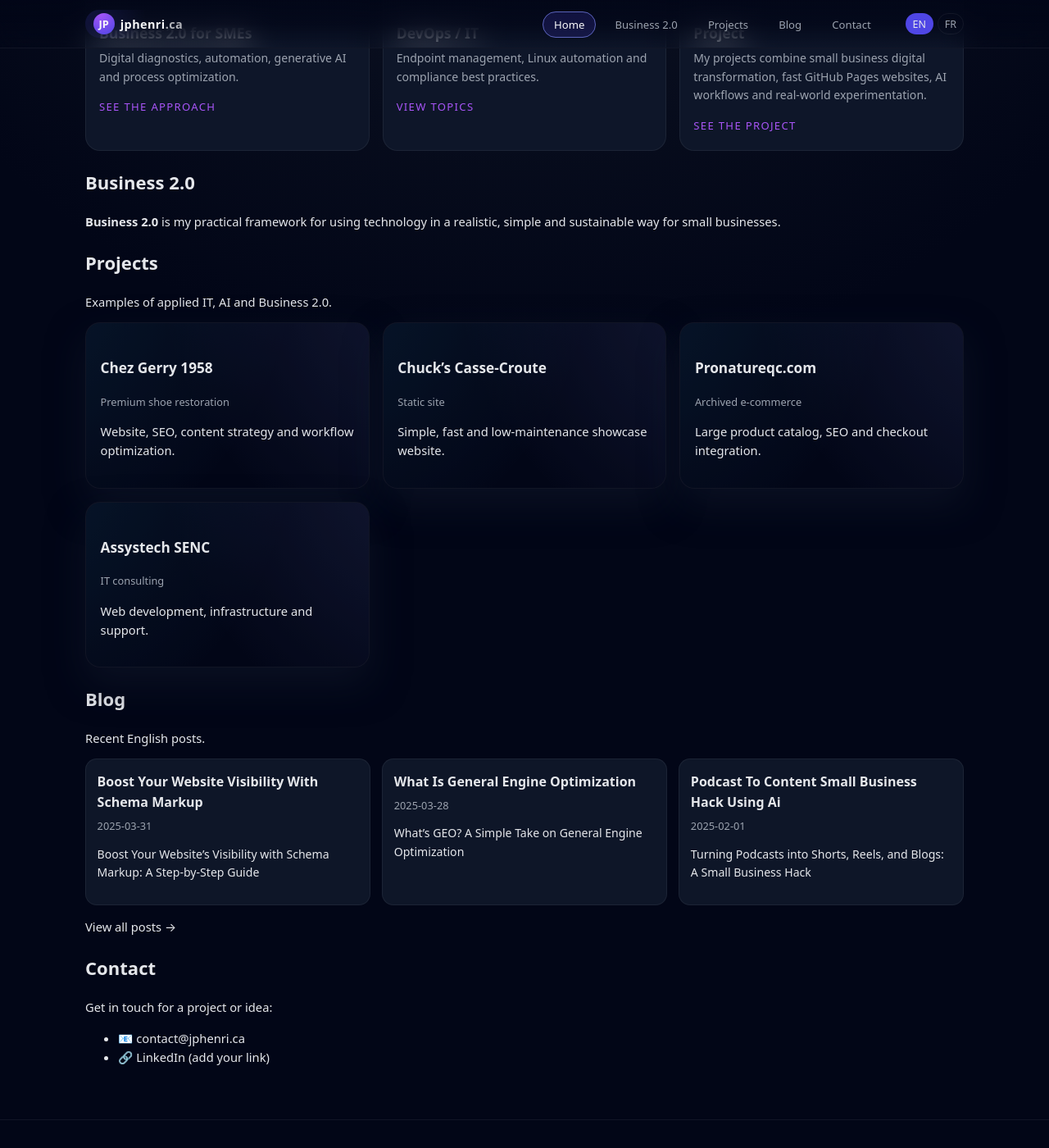
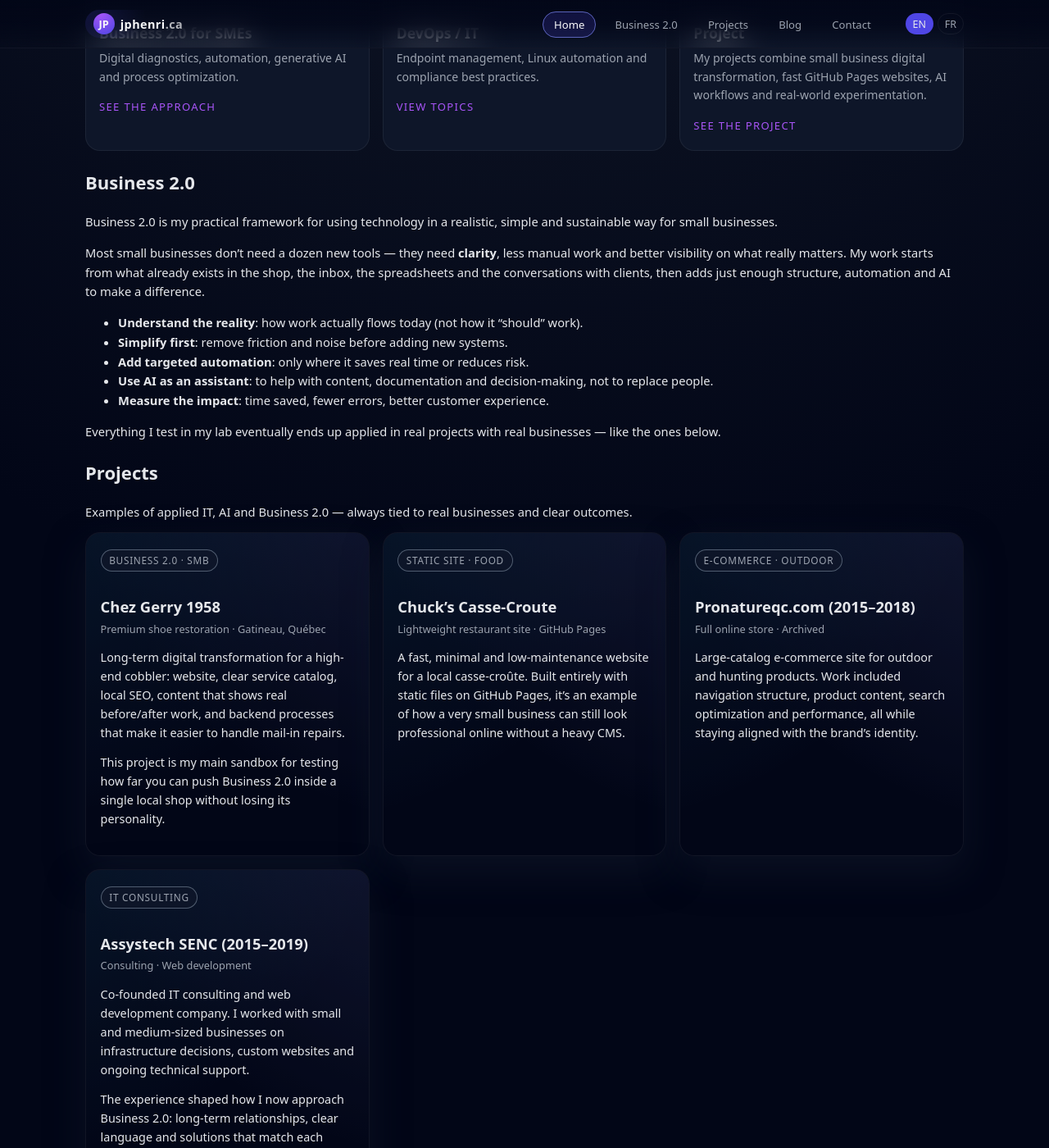
Before and after one commit to jphenri/jphenri.com, a Jekyll site: the page built from index.md, in a window 1280 px wide and 1400 px high, scrolled down 440 px. Shown: the whole window at 82% size. Built offline with Jekyll 4.4.1, drawn with Linux system fonts in a browser that asks for light colours; some of the changed text lies outside the part shown.

Commit message:
Update index.md

```diff
--- a/index.md
+++ b/index.md
@@ -55,44 +55,113 @@
 <!-- 🔥 Main one-page content -->
 <section id="business" class="section">
   <h2>Business 2.0</h2>
+  <p class="section-lead">
+    Business 2.0 is my practical framework for using technology in a realistic, simple and sustainable way
+    for small businesses.
+  </p>
   <p>
-    <strong>Business 2.0</strong> is my practical framework for using technology in a realistic,
-    simple and sustainable way for small businesses.
+    Most small businesses don’t need a dozen new tools — they need <strong>clarity</strong>, less manual work
+    and better visibility on what really matters. My work starts from what already exists in the shop,
+    the inbox, the spreadsheets and the conversations with clients, then adds just enough structure,
+    automation and AI to make a difference.
+  </p>
+  <ul>
+    <li><strong>Understand the reality</strong>: how work actually flows today (not how it “should” work).</li>
+    <li><strong>Simplify first</strong>: remove friction and noise before adding new systems.</li>
+    <li><strong>Add targeted automation</strong>: only where it saves real time or reduces risk.</li>
+    <li><strong>Use AI as an assistant</strong>: to help with content, documentation and decision-making, not to replace people.</li>
+    <li><strong>Measure the impact</strong>: time saved, fewer errors, better customer experience.</li>
+  </ul>
+  <p>
+    Everything I test in my lab eventually ends up applied in real projects with real businesses —
+    like the ones below.
   </p>
 </section>
 
+
 <section id="projects" class="section">
   <h2>Projects</h2>
-  <p class="section-lead">Examples of applied IT, AI and Business 2.0.</p>
+  <p class="section-lead">
+    Examples of applied IT, AI and Business 2.0 — always tied to real businesses and clear outcomes.
+  </p>
 
   <section class="projects-grid">
 
     <article class="project-card">
-      <h3><a href="https://chezgerry1958.com">Chez Gerry 1958</a></h3>
-      <p class="project-card-meta">Premium shoe restoration</p>
-      <p>Website, SEO, content strategy and workflow optimization.</p>
+      <div class="project-card-header">
+        <span class="project-badge">Business 2.0 · SMB</span>
+        <h3 class="project-card-title">
+          <a href="https://chezgerry1958.com" target="_blank">Chez Gerry 1958</a>
+        </h3>
+        <p class="project-card-meta">Premium shoe restoration · Gatineau, Québec</p>
+      </div>
+      <p class="project-card-desc">
+        Long-term digital transformation for a high-end cobbler: website, clear service catalog,
+        local SEO, content that shows real before/after work, and backend processes that make it
+        easier to handle mail-in repairs.
+      </p>
+      <p class="project-card-desc">
+        This project is my main sandbox for testing how far you can push Business 2.0 inside a
+        single local shop without losing its personality.
+      </p>
     </article>
 
     <article class="project-card">
-      <h3><a href="https://chucks-casse-croute.com">Chuck’s Casse-Croute</a></h3>
-      <p class="project-card-meta">Static site</p>
-      <p>Simple, fast and low-maintenance showcase website.</p>
+      <div class="project-card-header">
+        <span class="project-badge">Static site · Food</span>
+        <h3 class="project-card-title">
+          <a href="https://chucks-casse-croute.com" target="_blank">Chuck’s Casse-Croute</a>
+        </h3>
+        <p class="project-card-meta">Lightweight restaurant site · GitHub Pages</p>
+      </div>
+      <p class="project-card-desc">
+        A fast, minimal and low-maintenance website for a local casse-croûte. Built entirely
+        with static files on GitHub Pages, it’s an example of how a very small business can
+        still look professional online without a heavy CMS.
+      </p>
     </article>
 
     <article class="project-card">
-      <h3><a href="#">Pronatureqc.com</a></h3>
-      <p class="project-card-meta">Archived e-commerce</p>
-      <p>Large product catalog, SEO and checkout integration.</p>
+      <div class="project-card-header">
+        <span class="project-badge">E-commerce · Outdoor</span>
+        <h3 class="project-card-title">
+          <a href="https://web.archive.org/web/20171012223444/https://www.pronatureqc.com/" target="_blank">
+            Pronatureqc.com (2015–2018)
+          </a>
+        </h3>
+        <p class="project-card-meta">Full online store · Archived</p>
+      </div>
+      <p class="project-card-desc">
+        Large-catalog e-commerce site for outdoor and hunting products. Work included navigation
+        structure, product content, search optimization and performance, all while staying aligned
+        with the brand’s identity.
+      </p>
     </article>
 
     <article class="project-card">
-      <h3><a href="#">Assystech SENC</a></h3>
-      <p class="project-card-meta">IT consulting</p>
-      <p>Web development, infrastructure and support.</p>
+      <div class="project-card-header">
+        <span class="project-badge">IT consulting</span>
+        <h3 class="project-card-title">
+          <a href="https://web.archive.org/web/20181229095915/https://assystech.com/" target="_blank">
+            Assystech SENC (2015–2019)
+          </a>
+        </h3>
+        <p class="project-card-meta">Consulting · Web development</p>
+      </div>
+      <p class="project-card-desc">
+        Co-founded IT consulting and web development company. I worked with small and
+        medium-sized businesses on infrastructure decisions, custom websites and ongoing
+        technical support.
+      </p>
+      <p class="project-card-desc">
+        The experience shaped how I now approach Business 2.0: long-term relationships,
+        clear language and solutions that match each client’s real constraints.
+      </p>
     </article>
 
   </section>
 </section>
+
 
 <section id="blog" class="section">
   <h2>Blog</h2>
@@ -114,9 +183,20 @@
 
 <section id="contact" class="section section-contact">
   <h2>Contact</h2>
-  <p>Get in touch for a project or idea:</p>
+  <p class="section-lead">
+    If you have a project or idea and you’re not sure where to start, we can begin with a simple conversation.
+  </p>
+  <p>
+    I’m especially interested in small businesses, local projects and teams who want to modernize
+    without losing their identity. Whether it’s a website, a workflow, documentation or an AI use case,
+    the first step is understanding your reality.
+  </p>
   <ul>
-    <li>📧 <a href="mailto:contact@jphenri.ca">contact@jphenri.ca</a></li>
-    <li>🔗 LinkedIn (add your link)</li>
+    <li>📧 Email: <a href="mailto:contact@jphenri.ca">contact@jphenri.ca</a></li>
+    <li>🔗 LinkedIn: (add your link here)</li>
   </ul>
+  <p>
+    You don’t need a full brief. A few lines about who you are, what you do and what’s blocking you
+    is more than enough to start.
+  </p>
 </section>
```
